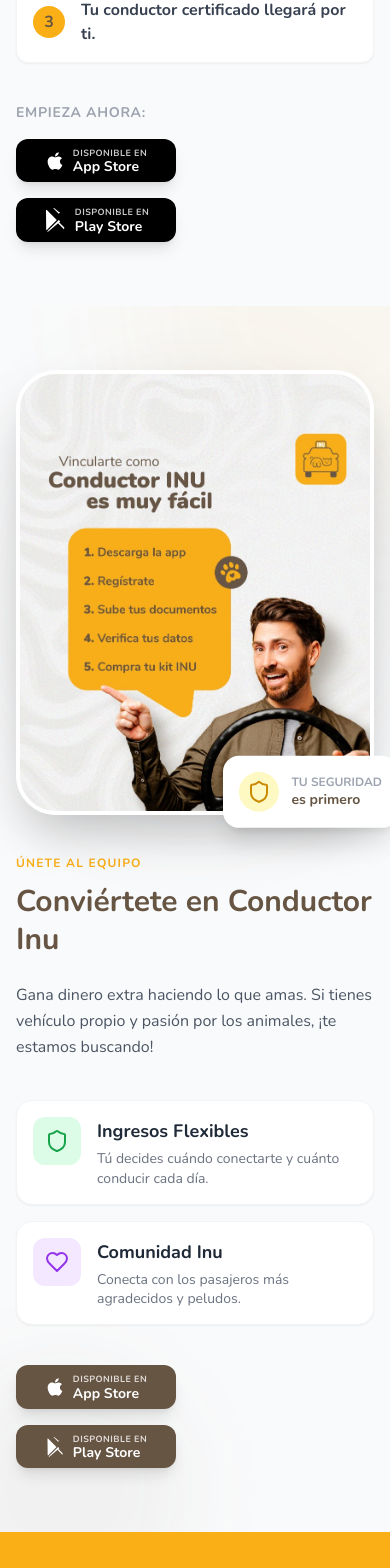
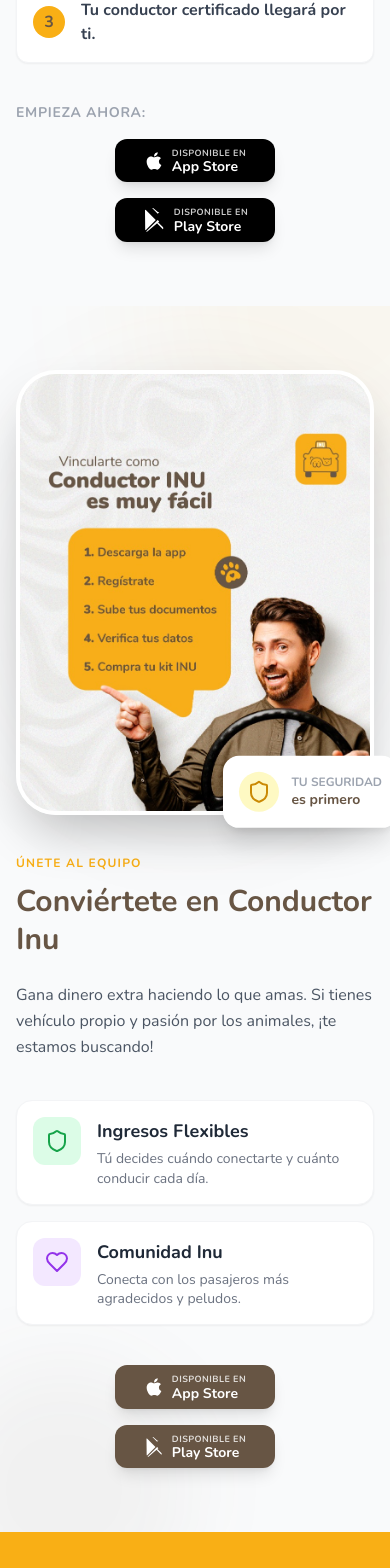
Before and after one commit to juankmesa06/inutrips, a React (Vite) app: page / in a window 390 px wide. Shown: the part 3923-5491 px from the top of the page. Built offline with nearby package versions, Linux system fonts and the light colour scheme.

Commit message:
Enhance: Center download buttons on mobile

```diff
--- a/src/App.jsx
+++ b/src/App.jsx
@@ -138,7 +138,7 @@
                                 {/* Passenger Download Buttons */}
                                 <div className="mt-10">
                                     <p className="text-sm text-gray-400 font-bold uppercase tracking-wider mb-4">Empieza ahora:</p>
-                                    <div className="flex flex-col sm:flex-row gap-4">
+                                    <div className="flex flex-col sm:flex-row gap-4 items-center md:items-start">
                                         <a href="https://apps.apple.com/co/app/inutrips/id6450268527" target="_blank" rel="noopener noreferrer" className="bg-black text-white px-4 py-2 rounded-xl flex items-center gap-2 hover:bg-gray-800 transition-all shadow-lg hover:-translate-y-1 w-40 justify-center">
                                             {/* Apple Logo SVG */}
                                             <svg viewBox="0 0 384 512" className="w-5 h-5 fill-current" xmlns="http://www.w3.org/2000/svg">
@@ -206,7 +206,7 @@
                                     </div>
                                 </div>
 
-                                <div className="flex flex-col sm:flex-row gap-4 mt-8">
+                                <div className="flex flex-col sm:flex-row gap-4 mt-8 items-center md:items-start">
                                     <a href="https://apps.apple.com/co/app/inutrips-drive/id6748416907" target="_blank" rel="noopener noreferrer" className="bg-secondary text-white px-4 py-2 rounded-xl flex items-center gap-2 hover:bg-opacity-90 transition-all shadow-lg hover:-translate-y-1 w-40 justify-center">
                                         {/* Apple Logo SVG */}
                                         <svg viewBox="0 0 384 512" className="w-5 h-5 fill-current" xmlns="http://www.w3.org/2000/svg">
@@ -279,7 +279,7 @@
                                         <span className="text-primary font-bold text-lg md:text-xl block mt-2">¡Tu primer viaje tiene 20% OFF!</span>
                                     </p>
 
-                                    <div className="flex flex-col sm:flex-row gap-4 justify-center md:justify-start">
+                                    <div className="flex flex-col sm:flex-row gap-4 justify-center md:justify-start items-center md:items-start">
                                         <a href="https://apps.apple.com/co/app/inutrips/id6450268527" target="_blank" rel="noopener noreferrer" className="bg-white text-secondary px-4 py-2 rounded-xl flex items-center gap-2 hover:bg-gray-100 transition-all shadow-lg hover:scale-105 group w-40 justify-center">
                                             {/* Apple Logo SVG */}
                                             <svg viewBox="0 0 384 512" className="w-5 h-5 fill-current" xmlns="http://www.w3.org/2000/svg">
@@ -318,7 +318,7 @@
                                         </span>
                                     </p>
 
-                                    <div className="flex flex-col sm:flex-row gap-4 justify-center md:justify-start">
+                                    <div className="flex flex-col sm:flex-row gap-4 justify-center md:justify-start items-center md:items-start">
                                         <a href="https://apps.apple.com/co/app/inutrips-drive/id6748416907" target="_blank" rel="noopener noreferrer" className="bg-white text-secondary px-4 py-2 rounded-xl flex items-center gap-2 hover:bg-gray-100 transition-all shadow-lg hover:scale-105 group w-40 justify-center">
                                             {/* Apple Logo SVG */}
                                             <svg viewBox="0 0 384 512" className="w-5 h-5 fill-current" xmlns="http://www.w3.org/2000/svg">
```
